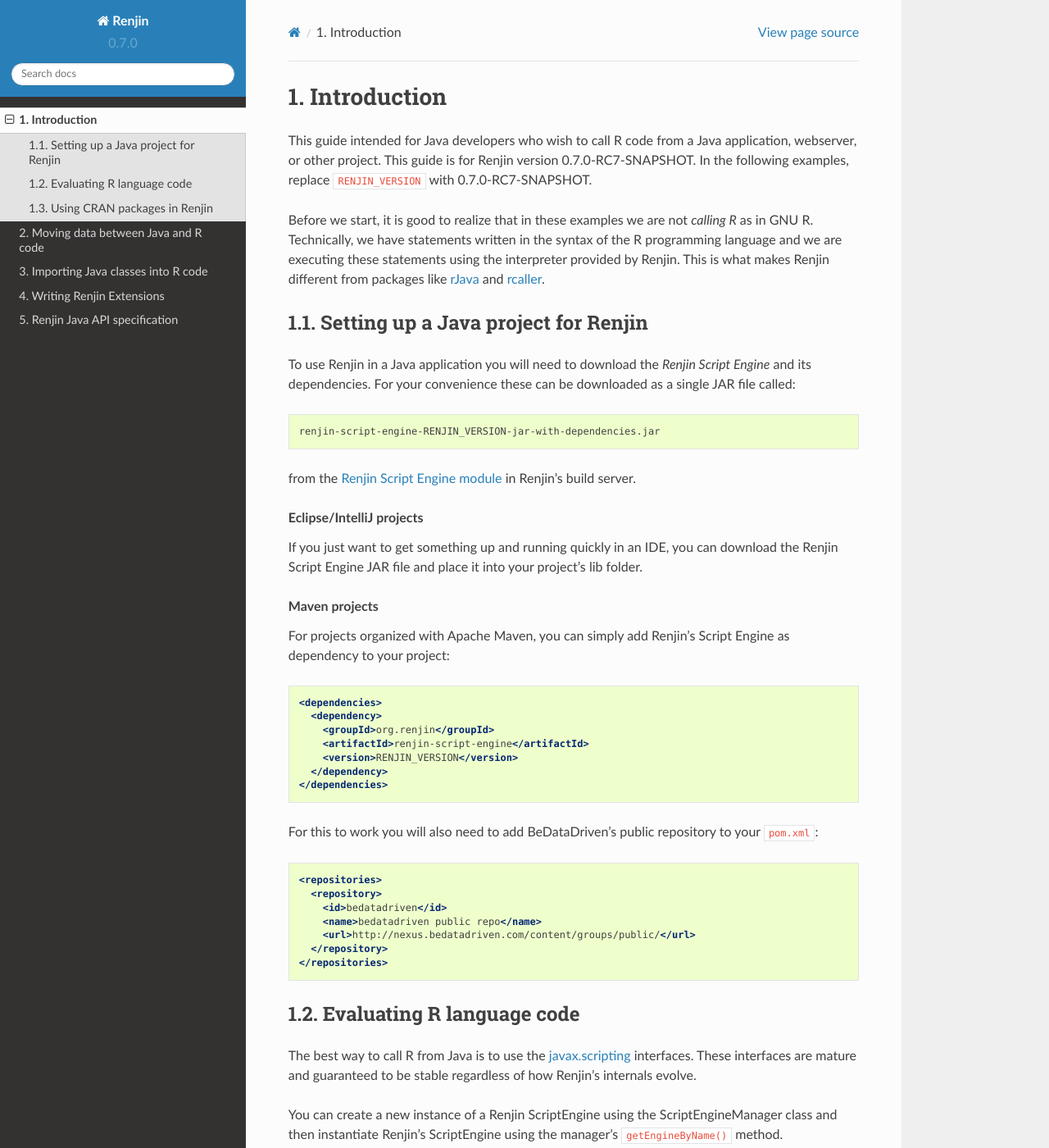
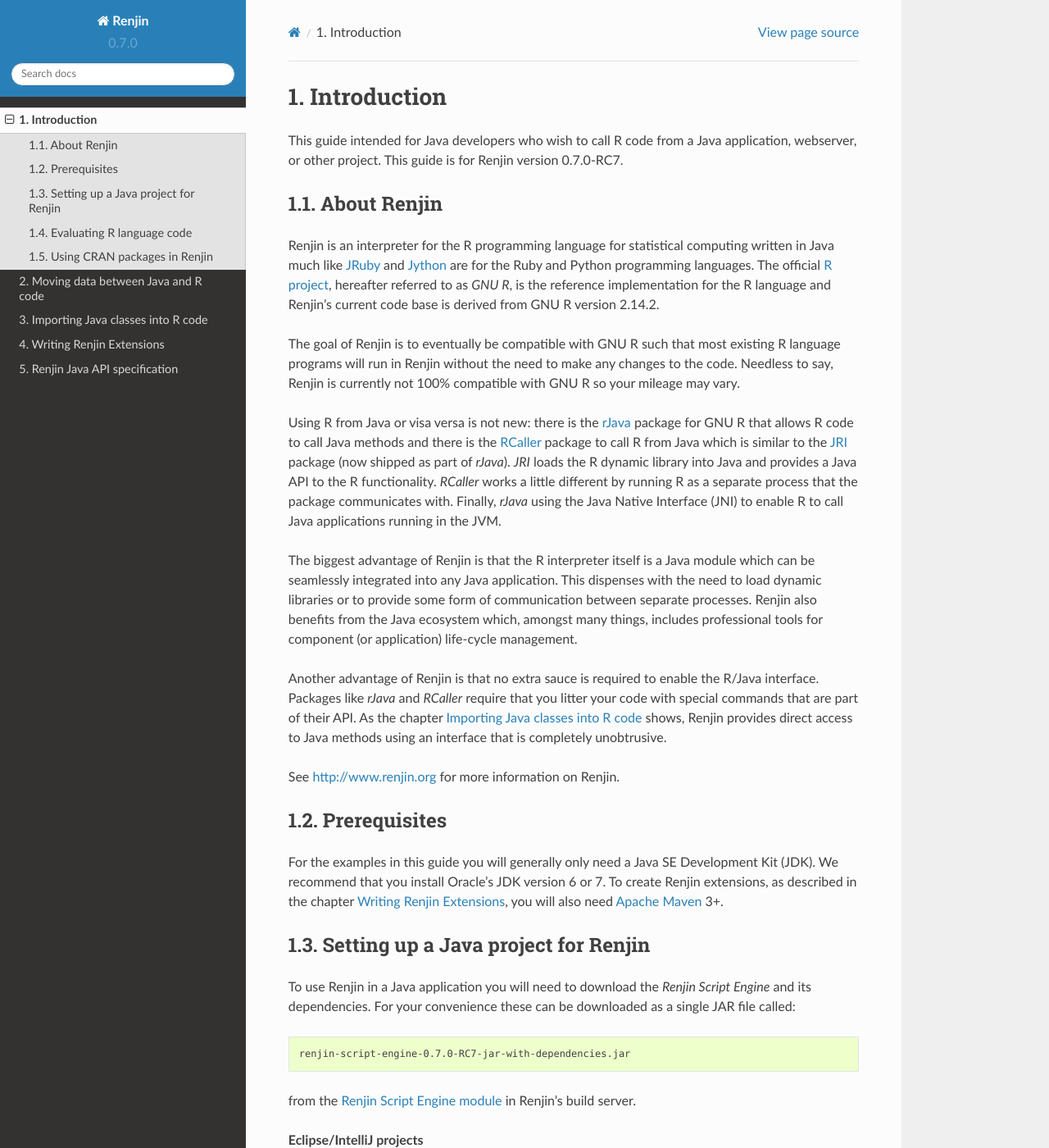
Before and after one commit to bedatadriven/renjin-docs, a Sphinx documentation site: the page built from source/introduction.rst, in a window 1280 px wide and 1400 px high. Shown: the whole window at 82% size. Built offline with Sphinx 7.4.7 and the Read the Docs theme 2.0.0, drawn with Linux system fonts in a browser that asks for light colours; some of the changed text lies outside the part shown.

Commit message:
bump version to 0.7.0; add section about Renjin and prerequisites; add section on unit test results

```diff
--- a/source/conf.py
+++ b/source/conf.py
@@ -53,7 +53,7 @@
 # The short X.Y version.
 version = '0.7.0'
 # The full version, including alpha/beta/rc tags.
-release = '0.7.0-RC7-SNAPSHOT'
+release = '0.7.0-RC7'
 
 # The language for content autogenerated by Sphinx. Refer to documentation
 # for a list of supported languages.
--- a/source/introduction.rst
+++ b/source/introduction.rst
@@ -5,21 +5,66 @@
 
 This guide intended for Java developers who wish to call R code from a Java
 application, webserver, or other project. This guide is for Renjin version
-|release|. In the following examples, replace ``RENJIN_VERSION`` with
 |release|.
 
 .. The approach is generally the same for other JVM languages such as Scala,
 .. Clojure, JRuby, etc, but users of those languages will need to make some mental
 .. translation from Java syntax to their own.
 
-Before we start, it is good to realize that in these examples we are not
-*calling R* as in GNU R. Technically, we have statements written in the
-syntax of the R programming language and we are executing these statements using
-the interpreter provided by Renjin. This is what makes Renjin different
-from packages like rJava_ and rcaller_.
+About Renjin
+------------
 
+Renjin is an interpreter for the R programming language for statistical
+computing written in Java much like JRuby_ and Jython_ are for the Ruby and
+Python programming languages. The official `R project`_, hereafter referred to
+as *GNU R*, is the reference implementation for the R language and Renjin's
+current code base is derived from GNU R version 2.14.2.
+
+The goal of Renjin is to eventually be compatible with GNU R such that most
+existing R language programs will run in Renjin without the need to make any
+changes to the code. Needless to say, Renjin is currently not 100% compatible
+with GNU R so your mileage may vary.
+
+Using R from Java or visa versa is not new: there is the rJava_ package for GNU
+R that allows R code to call Java methods and there is the RCaller_ package to
+call R from Java which is similar to the JRI_ package (now shipped as part of
+*rJava*). *JRI* loads the R dynamic library into Java and provides a Java API to
+the R functionality. *RCaller* works a little different by running R as a
+separate process that the package communicates with. Finally, *rJava* using the
+Java Native Interface (JNI) to enable R to call Java applications running in the
+JVM.
+
+The biggest advantage of Renjin is that the R interpreter itself is a Java
+module which can be seamlessly integrated into any Java application. This
+dispenses with the need to load dynamic libraries or to provide some form of
+communication between separate processes. Renjin also benefits from the Java
+ecosystem which, amongst many things, includes professional tools for component
+(or application) life-cycle management.
+
+Another advantage of Renjin is that no extra sauce is required to enable the
+R/Java interface. Packages like *rJava* and *RCaller* require that you litter
+your code with special commands that are part of their API. As the chapter
+:doc:`importing-java-classes-in-r-code` shows, Renjin provides direct access to
+Java methods using an interface that is completely unobtrusive.
+
+See http://www.renjin.org for more information on Renjin.
+
+.. _JRuby: http://www.jruby.org
+.. _Jython: http://www.jython.org
+.. _R project: http://www.r-project.org
 .. _rJava: http://www.rforge.net/rJava/
-.. _rcaller: https://code.google.com/p/rcaller/
+.. _RCaller: https://code.google.com/p/rcaller/
+.. _JRI: http://www.rforge.net/JRI
+
+Prerequisites
+-------------
+
+For the examples in this guide you will generally only need a Java SE
+Development Kit (JDK). We recommend that you install Oracle's JDK version 6 or
+7. To create Renjin extensions, as described in the chapter
+:doc:`writing-renjin-extensions`, you will also need `Apache Maven`_ 3+.
+
+.. _Apache Maven: http://maven.apache.org
 
 .. _sec-setting-up-a-java-project-for-renjin:
 
@@ -30,7 +75,7 @@
 Script Engine* and its dependencies. For your convenience these can be
 downloaded as a single JAR file called::
 
-    renjin-script-engine-RENJIN_VERSION-jar-with-dependencies.jar
+    renjin-script-engine-0.7.0-RC7-jar-with-dependencies.jar
 
 from the `Renjin Script Engine module`_ in Renjin's build server.
 
@@ -52,7 +97,7 @@
      <dependency>
        <groupId>org.renjin</groupId>
        <artifactId>renjin-script-engine</artifactId>
-       <version>RENJIN_VERSION</version>
+       <version>0.7.0-RC7</version>
      </dependency>
    </dependencies>
 
```
Also changed, not shown: other parts of source/introduction.rst (+1 -0 lines), source/writing-renjin-extensions.rst (+40 -3 lines).
